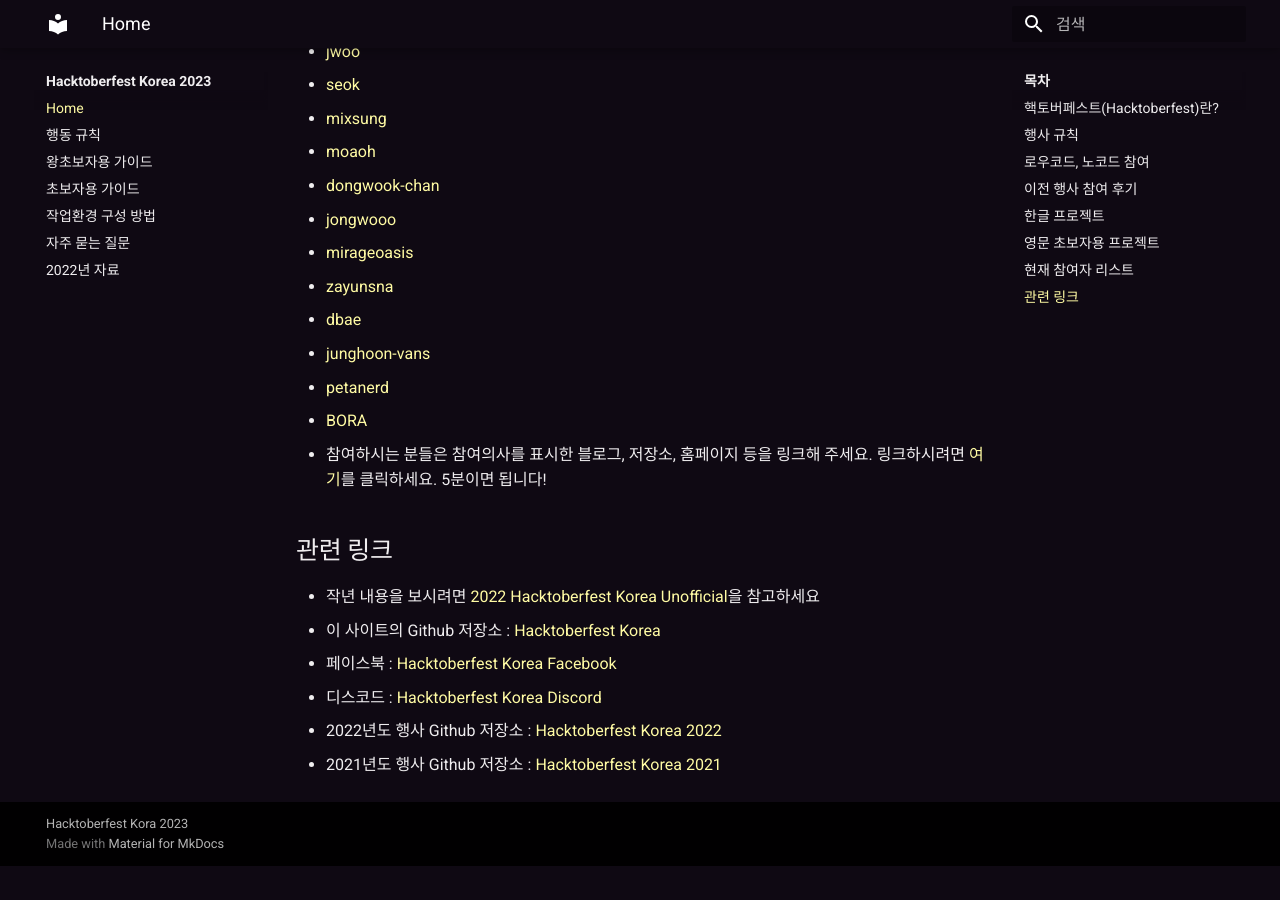
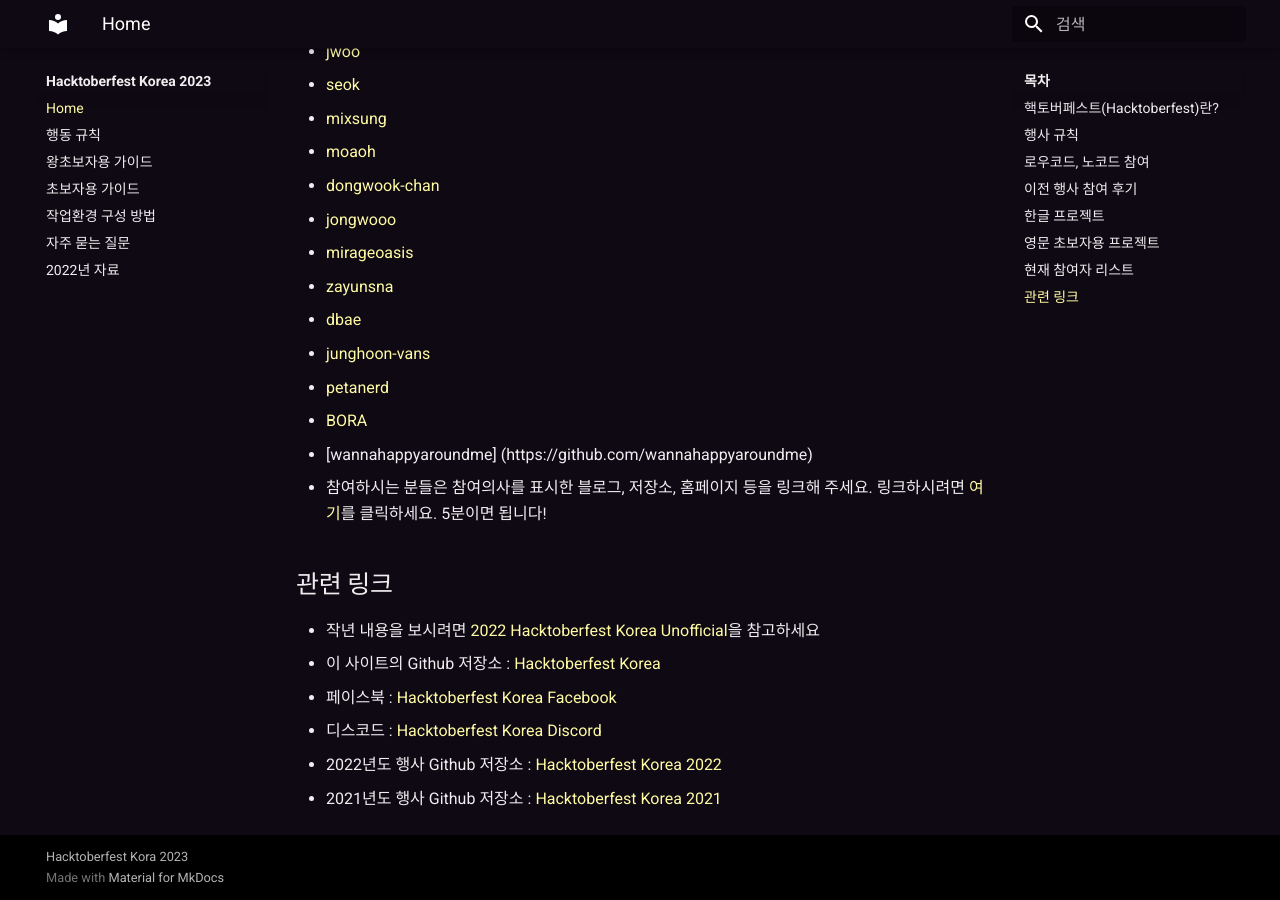
Before and after one commit to hacktoberfestkorea/hacktoberfestkorea, an MkDocs documentation site: the page built from docs/index.md, in a window 1280 px wide and 900 px high, scrolled down 4336 px. Built offline with MkDocs 1.6.1 and Material for MkDocs 9.7.7, drawn with Linux system fonts in a browser that asks for light colours; before the commit the page ends 5202 px from its top, so only the background shows below that.

Commit message:
hacktoberfestkorea current-participant-list add

```diff
--- a/docs/index.md
+++ b/docs/index.md
@@ -117,6 +117,7 @@
 - [junghoon-vans](https://github.com/junghoon-vans)
 - [petanerd](https://github.com/petanerd)
 - [BORA](https://github.com/BORA040126)
+- [wannahappyaroundme] (https://github.com/wannahappyaroundme)
 - 참여하시는 분들은 참여의사를 표시한 블로그, 저장소, 홈페이지 등을 링크해 주세요. 링크하시려면 [여기](https://github.com/phg98/hacktoberfestkorea/edit/master/docs/index.md)를 클릭하세요. 5분이면 됩니다!
 
 ## 관련 링크 {#associated-link}
```
